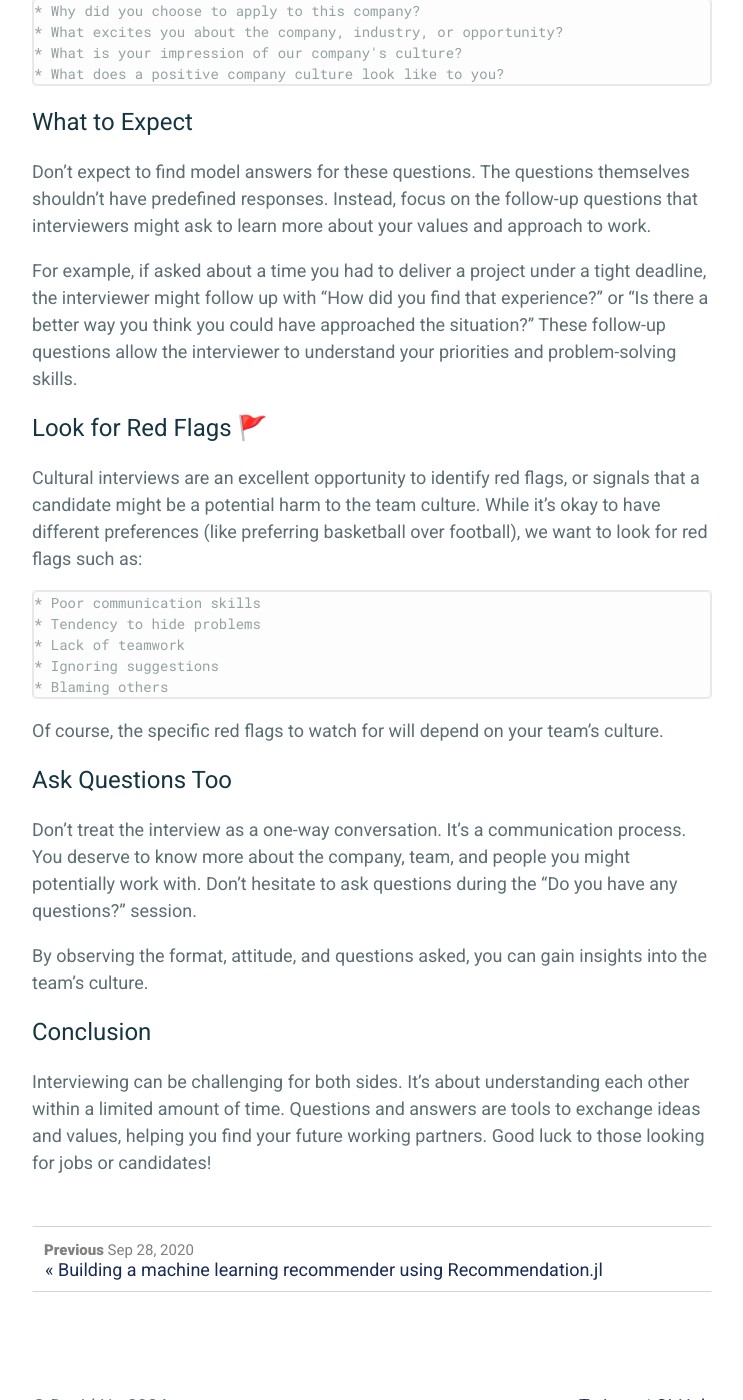
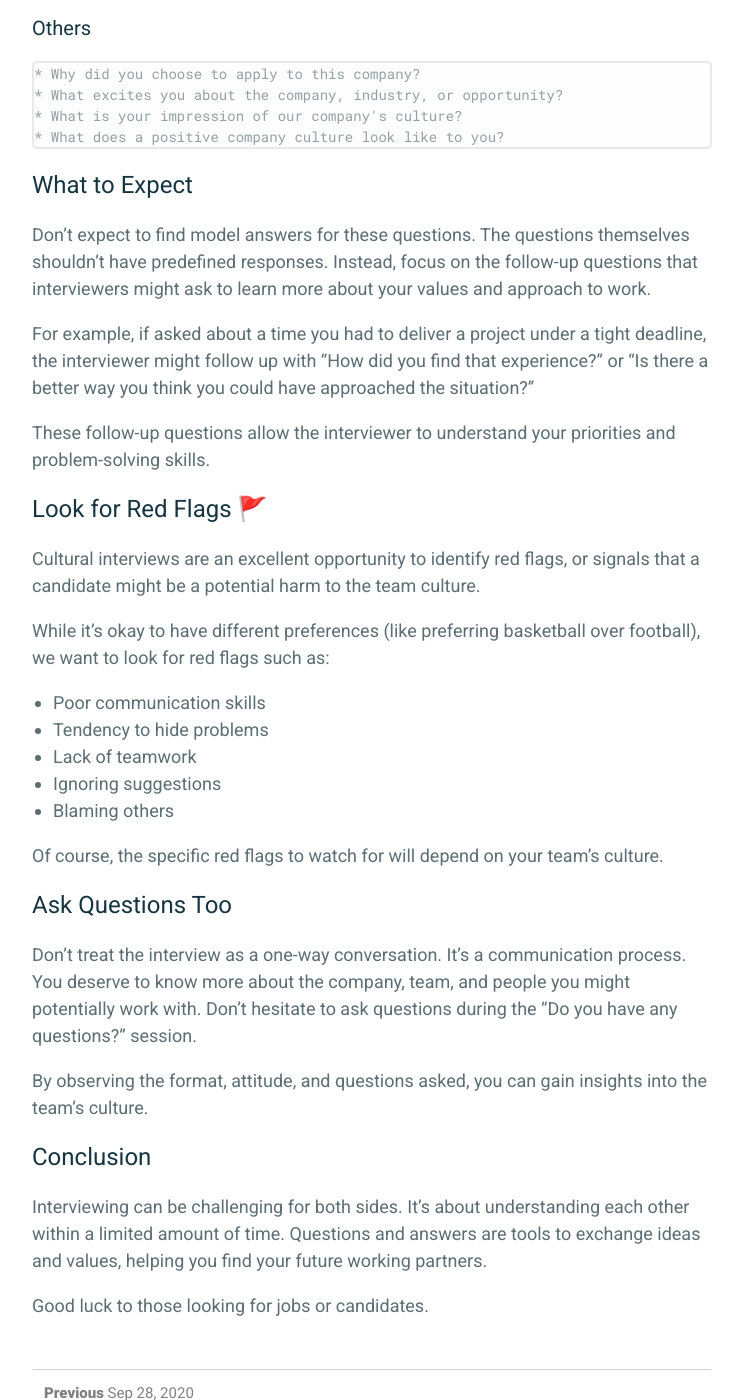
Before and after one commit to david90/paper, a Jekyll site: the page built from _posts/2024-08-29-dev-cultural-interview-questions.md, in a window 1280 px wide and 1400 px high, scrolled down 1455 px. Shown: the whole window, without its empty margins (268-1011 px from the left). Built offline with Jekyll 4.4.1, drawn with Linux system fonts in a browser that asks for light colours; comment, search, counter and statistics services are not loaded; some of the changed text lies outside the part shown.

```diff
--- a/_posts/2024-08-29-dev-cultural-interview-questions.md
+++ b/_posts/2024-08-29-dev-cultural-interview-questions.md
@@ -7,9 +7,15 @@ tags: dev interview hiring
 comments: true
 ---
 
-I've been hired and invited to developer interview processes. Some companies prioritize technical skills most, while others look for cultural-fit candidates. You can often tell by how they prioritize their cultural interviews and what they ask.
+I've been hired and invited to developer interview processes.
 
-Here, I'll share some common interview questions. I won't discuss how to answer them, as you can use AI to generate the best responses. However, by asking and answering these questions, both the candidate and hiring manager can learn more about each other.
+Some companies prioritize technical skills most, while others look for cultural-fit candidates.
+
+You can often tell by how they prioritize their cultural interviews and what they ask.
+
+Here, I'll share some common interview questions.
+I won't discuss how to answer them, as you can use AI to generate the best responses.
+However, by asking and answering these questions, both the candidate and hiring manager can learn more about each other.
 
 ## Questions
 ### Personal
@@ -46,28 +52,42 @@ Here, I'll share some common interview questions. I won't discuss how to answer
 
 ## What to Expect
 
-Don't expect to find model answers for these questions. The questions themselves shouldn't have predefined responses. Instead, focus on the follow-up questions that interviewers might ask to learn more about your values and approach to work.
+Don't expect to find model answers for these questions.
+The questions themselves shouldn't have predefined responses.
+Instead, focus on the follow-up questions that interviewers might ask to learn more about your values and approach to work.
 
-For example, if asked about a time you had to deliver a project under a tight deadline, the interviewer might follow up with "How did you find that experience?" or "Is there a better way you think you could have approached the situation?" These follow-up questions allow the interviewer to understand your priorities and problem-solving skills.
+For example, if asked about a time you had to deliver a project under a tight deadline,
+the interviewer might follow up with "How did you find that experience?" or "Is there a better way you think you could have approached the situation?"
+
+These follow-up questions allow the interviewer to understand your priorities and problem-solving skills.
 
 ## Look for Red Flags 🚩
 
-Cultural interviews are an excellent opportunity to identify red flags, or signals that a candidate might be a potential harm to the team culture. While it's okay to have different preferences (like preferring basketball over football), we want to look for red flags such as:
+Cultural interviews are an excellent opportunity to identify red flags, or signals that a candidate might be a potential harm to the team culture.
 
-    * Poor communication skills
-    * Tendency to hide problems
-    * Lack of teamwork
-    * Ignoring suggestions
-    * Blaming others
+While it's okay to have different preferences (like preferring basketball over football), we want to look for red flags such as:
+
+* Poor communication skills
+* Tendency to hide problems
+* Lack of teamwork
+* Ignoring suggestions
+* Blaming others
 
 Of course, the specific red flags to watch for will depend on your team's culture.
 
 ## Ask Questions Too
 
-Don't treat the interview as a one-way conversation. It's a communication process. You deserve to know more about the company, team, and people you might potentially work with. Don't hesitate to ask questions during the "Do you have any questions?" session.
+Don't treat the interview as a one-way conversation.
+It's a communication process.
+You deserve to know more about the company, team, and people you might potentially work with.
+Don't hesitate to ask questions during the "Do you have any questions?" session.
 
 By observing the format, attitude, and questions asked, you can gain insights into the team's culture.
 
 ## Conclusion
 
-Interviewing can be challenging for both sides. It's about understanding each other within a limited amount of time. Questions and answers are tools to exchange ideas and values, helping you find your future working partners. Good luck to those looking for jobs or candidates!
+Interviewing can be challenging for both sides.
+It's about understanding each other within a limited amount of time.
+Questions and answers are tools to exchange ideas and values, helping you find your future working partners.
+
+Good luck to those looking for jobs or candidates.
```
